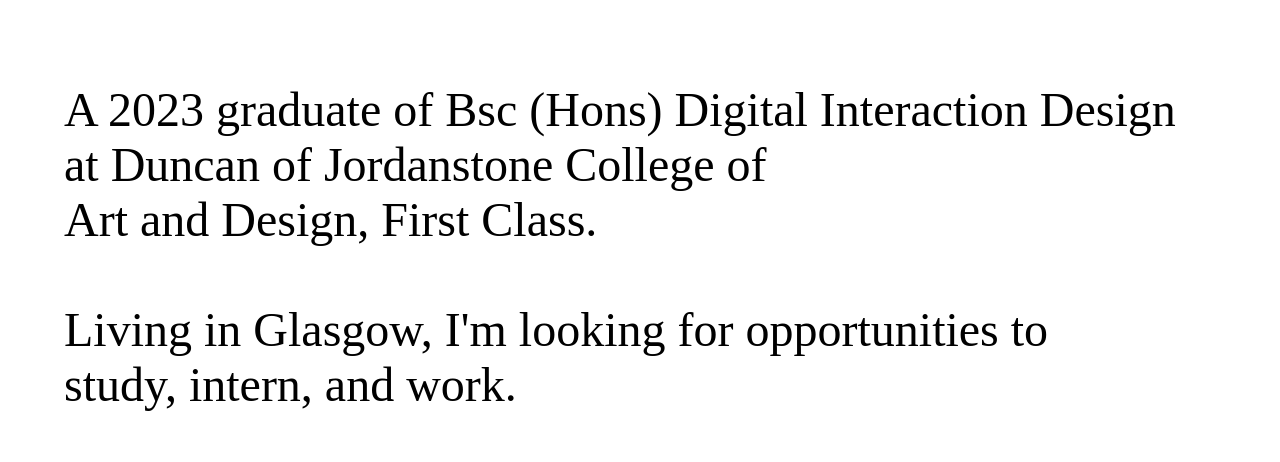
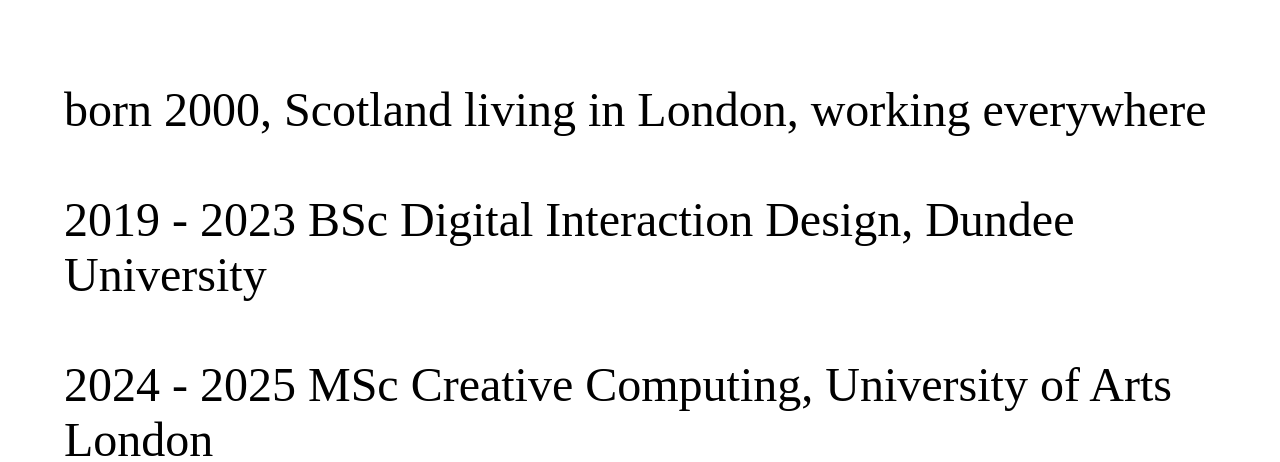
Before and after one commit to evanderduncan/website, a plain HTML site: page index.html in a window 1280 px wide. Shown: the part 102-564 px from the top of the page. Drawn offline with Linux system fonts and the light colour scheme; a web font is replaced by a local one.

Commit message:
Update index.html

```diff
--- a/index.html
+++ b/index.html
@@ -27,13 +27,18 @@
 
     <div class="intro">
 
-        A 2023 graduate of Bsc (Hons) Digital Interaction Design <br>
-        at Duncan of Jordanstone College of <br>
-        Art and Design, First Class.
+        born 2000, Scotland
+        living in London, working everywhere
 
         <br><br>
-        Living in Glasgow, I'm looking for opportunities to <br>
-        study, intern, and work.
+
+        2019 - 2023
+        BSc Digital Interaction Design, Dundee University
+
+        <br><br>
+
+        2024 - 2025
+        MSc Creative Computing, University of Arts London
     <div>
         <br>
         <div class="technical">
```
